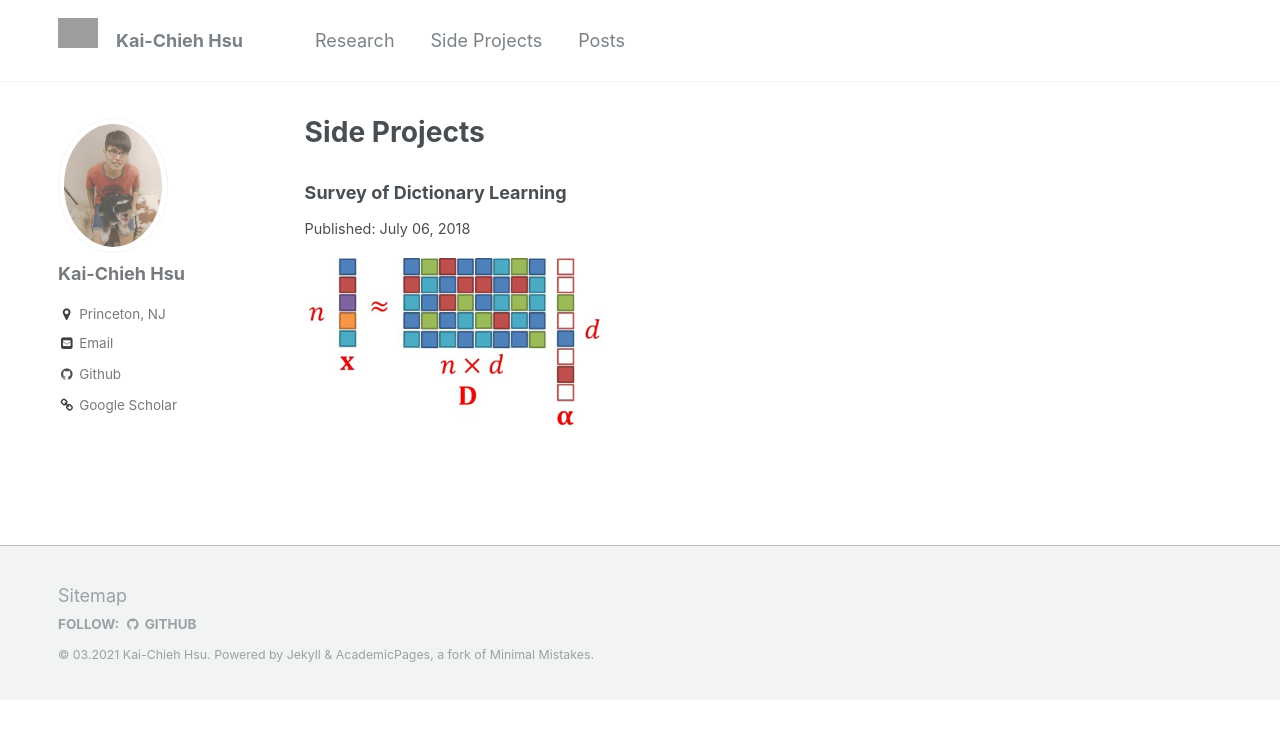
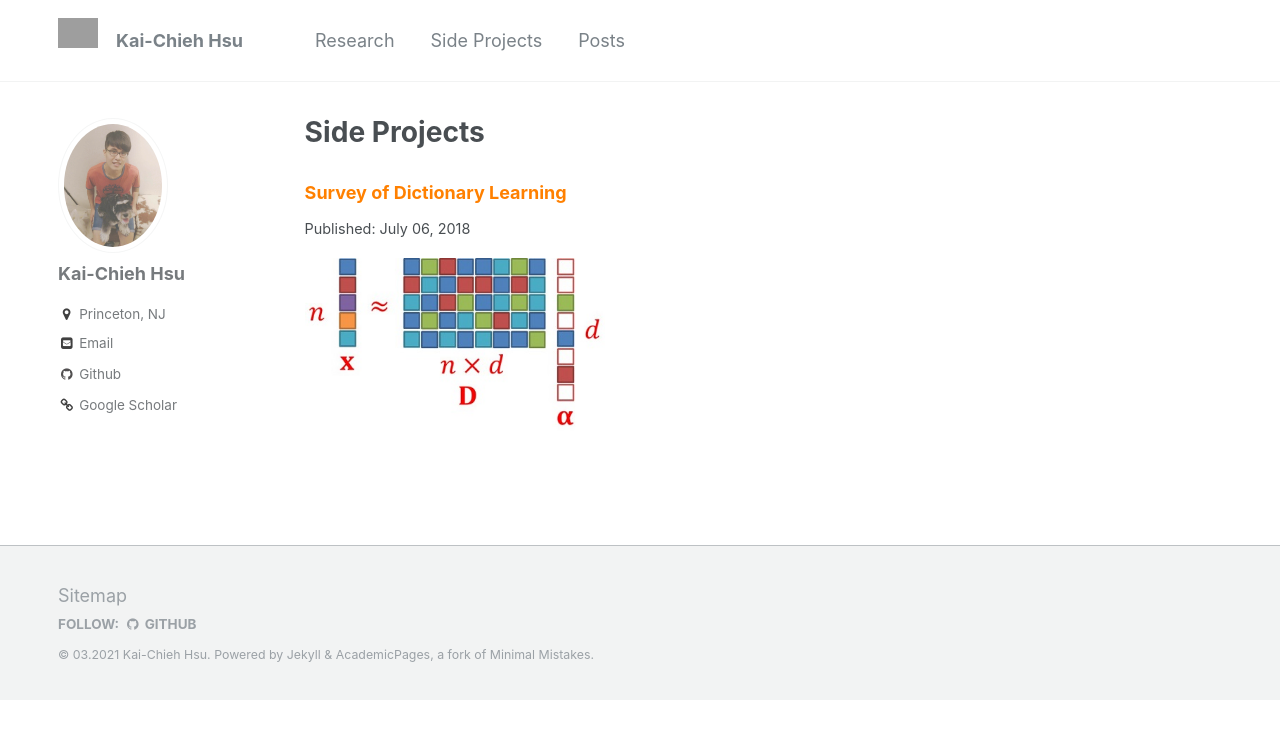
Before and after one commit to kaichiehhsu/kaichiehhsu.github.io, a Jekyll site: the page built from _pages/portfolio.md, in a window 1280 px wide. Shown: the top 739 px of the page. Built offline with Jekyll 4.4.1, drawn with Linux system fonts in a browser that asks for light colours.

Commit message:
change title color

```diff
--- a/_includes/archive-single.html
+++ b/_includes/archive-single.html
@@ -26,7 +26,7 @@
       </div>
     {% endif %}
 
-    <h3 class="archive__item-title" itemprop="headline">
+    <h3 class="archive__item-title" itemprop="headline" style="color: #ff8000">
       {% if post.link %}
         <a href="{{ post.link }}">{{ title }}</a> <a href="{{ base_path }}{{ post.url }}" rel="permalink"><i class="fa fa-link" aria-hidden="true" title="permalink"></i><span class="sr-only">Permalink</span></a>
       {% else %}
```
